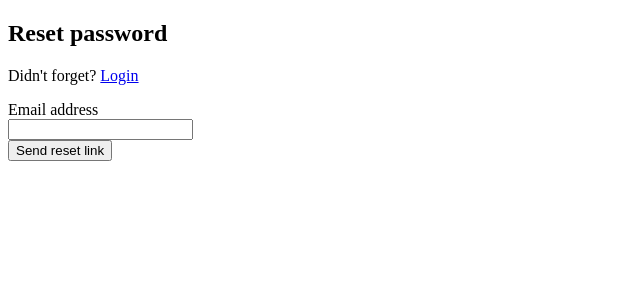
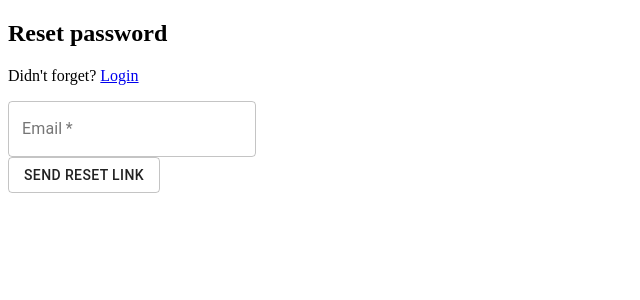
Before and after one commit to EmilieHumbert/swiss-plant-based, a Next.js app: page /resetPassword in a window 1280 px wide. Shown: the top 300 px of the page, without its empty margins (0-640 px from the left). Built offline with nearby package versions, Linux system fonts and the light colour scheme; no server answers.

Commit message:
Add UI - Textfield and Button on resetPasswordForm

```diff
--- a/components/forms/resetPasswordForm.js
+++ b/components/forms/resetPasswordForm.js
@@ -1,38 +1,59 @@
-import { useForm } from "react-hook-form";
+import { Controller, useForm } from "react-hook-form";
 import { useRouter } from "next/router";
 import { useAuth } from "../../hooks/useAuth";
 
+import TextField from "@material-ui/core/TextField";
+import Button from "@material-ui/core/Button";
+
 export default function ResetPasswordForm() {
-  const { register, errors, handleSubmit } = useForm();
+  const { control, register, errors, handleSubmit } = useForm({
+    defaultValues: {
+      email: "",
+      password: "",
+    },
+  });
+
   const auth = useAuth();
   const router = useRouter();
+
   const onSubmit = (data) => {
     auth.sendPasswordResetEmail(data.email);
     router.push("/login");
   };
+
   return (
     <form onSubmit={handleSubmit(onSubmit)}>
       <div>
-        <label htmlFor="email">Email address</label>
-        <div>
-          <input
-            id="email"
-            type="email"
+        <Controller
           name="email"
-            ref={register({
+          control={control}
+          rules={{
             required: "Please enter an email",
             pattern: {
               value: /^(([^<>()[\]\\.,;:\s@"]+(\.[^<>()[\]\\.,;:\s@"]+)*)|(".+"))@((\[[0-9]{1,3}\.[0-9]{1,3}\.[0-9]{1,3}\.[0-9]{1,3}\])|(([a-zA-Z\-0-9]+\.)+[a-zA-Z]{2,}))$/,
               message: "Not a valid email",
             },
-            })}
+          }}
+          render={(props) => (
+            <TextField
+              // id="email"
+              label="Email"
+              type="email"
+              required
+              variant="outlined"
+              value={props.value}
+              onChange={props.onChange}
+              inputRef={props.ref}
+            />
+          )}
         />
         {errors.email && <div>{errors.email.message}</div>}
       </div>
-      </div>
       <div>
         <span>
-          <button type="submit">Send reset link</button>
+          <Button type="submit" variant="outlined">
+            Send reset link
+          </Button>
         </span>
       </div>
     </form>
```
Lines whose indentation alone changed are shown as unchanged.
